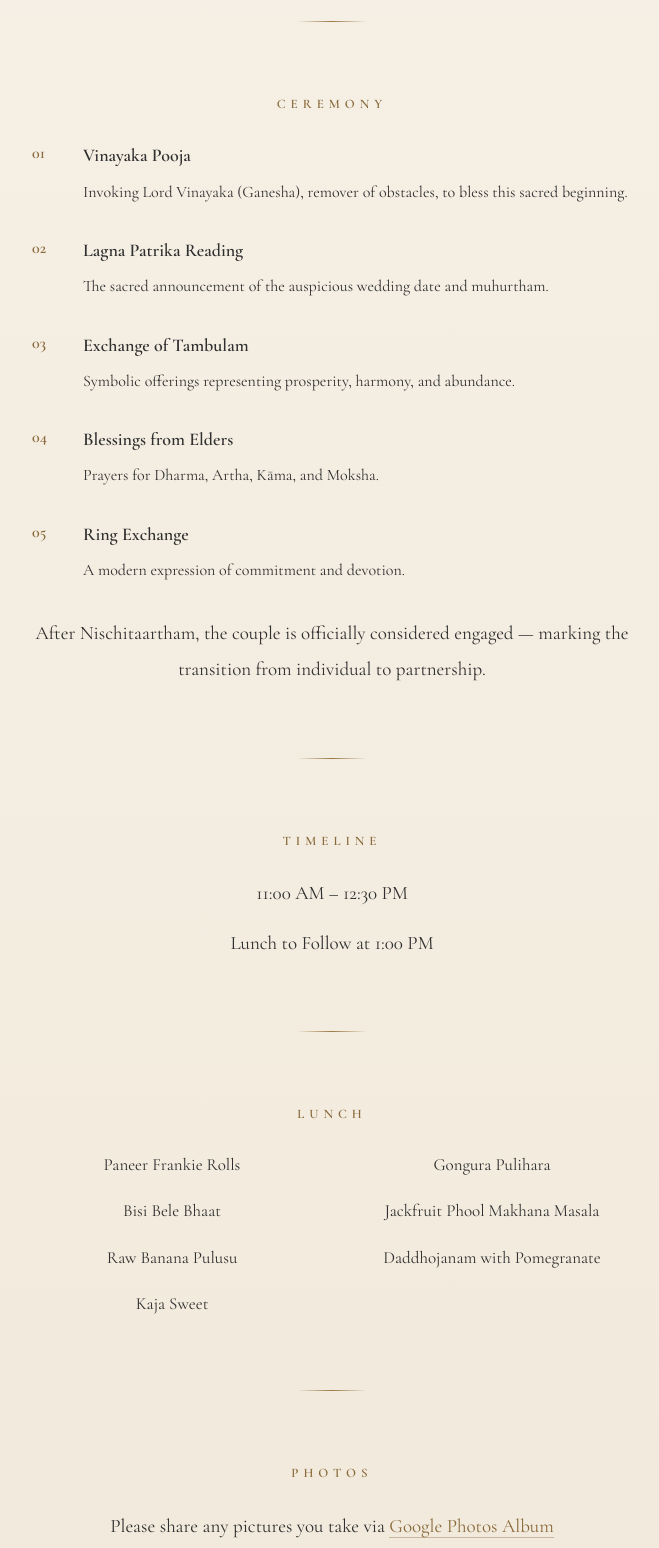
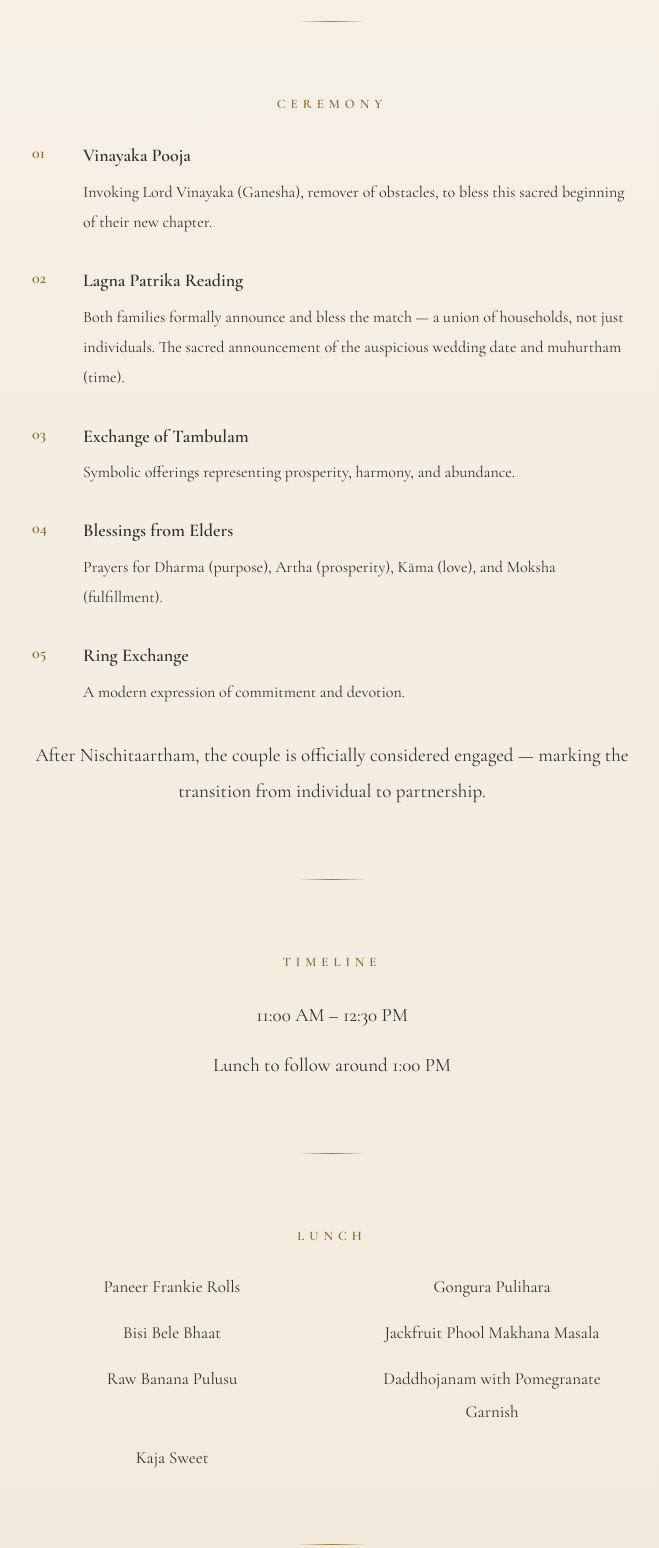
Before and after one commit to kitkatkira/pallavianddaniel, a plain HTML site: page index.html in a window 1280 px wide. Shown: the part 1460-3008 px from the top of the page, without its empty margins (308-967 px from the left). Drawn offline with nearby package versions, Linux system fonts and the light colour scheme.

Commit message:
index.html

```diff
--- a/index.html
+++ b/index.html
@@ -3,7 +3,7 @@
 <head>
 <meta charset="UTF-8">
 <meta name="viewport" content="width=device-width, initial-scale=1.0">
-<title>Pallavi & Daniel | Nischitartam</title>
+<title>Pallavi & Daniel | Nischitaartham </title>
 
 <link href="https://fonts.googleapis.com/css2?family=Cormorant+Garamond:wght@400;500;600&display=swap" rel="stylesheet">
 <link href="https://fonts.googleapis.com/css2?family=Noto+Serif+Telugu:wght@400;600&display=swap" rel="stylesheet">
@@ -280,7 +280,7 @@ Together, it signifies the formal confirmation of marriage — the moment two fa
 <div class="step-number">01</div>
 <div class="step-content">
 <strong>Vinayaka Pooja</strong>
-Invoking Lord Vinayaka (Ganesha), remover of obstacles, to bless this sacred beginning.
+Invoking Lord Vinayaka (Ganesha), remover of obstacles, to bless this sacred beginning of their new chapter.
 </div>
 </div>
 
@@ -288,7 +288,7 @@ Invoking Lord Vinayaka (Ganesha), remover of obstacles, to bless this sacred beg
 <div class="step-number">02</div>
 <div class="step-content">
 <strong>Lagna Patrika Reading</strong>
-The sacred announcement of the auspicious wedding date and muhurtham.
+Both families formally announce and bless the match — a union of households, not just individuals. The sacred announcement of the auspicious wedding date and muhurtham (time).
 </div>
 </div>
 
@@ -304,7 +304,7 @@ Symbolic offerings representing prosperity, harmony, and abundance.
 <div class="step-number">04</div>
 <div class="step-content">
 <strong>Blessings from Elders</strong>
-Prayers for Dharma, Artha, Kāma, and Moksha.
+Prayers for Dharma (purpose), Artha (prosperity), Kāma (love), and Moksha (fulfillment).
 </div>
 </div>
 
@@ -329,7 +329,7 @@ After Nischitaartham, the couple is officially considered engaged — marking th
 <div class="section">
 <h2>Timeline</h2>
 <p>11:00 AM – 12:30 PM</p>
-<p>Lunch to Follow at 1:00 PM</p>
+<p>Lunch to follow around 1:00 PM</p>
 </div>
 
 <div class="ornament"></div>
@@ -342,7 +342,7 @@ After Nischitaartham, the couple is officially considered engaged — marking th
 <p>Bisi Bele Bhaat</p>
 <p>Jackfruit Phool Makhana Masala</p>
 <p>Raw Banana Pulusu</p>
-<p>Daddhojanam with Pomegranate</p>
+<p>Daddhojanam with Pomegranate Garnish</p>
 <p>Kaja Sweet</p>
 </div>
 </div>
```
